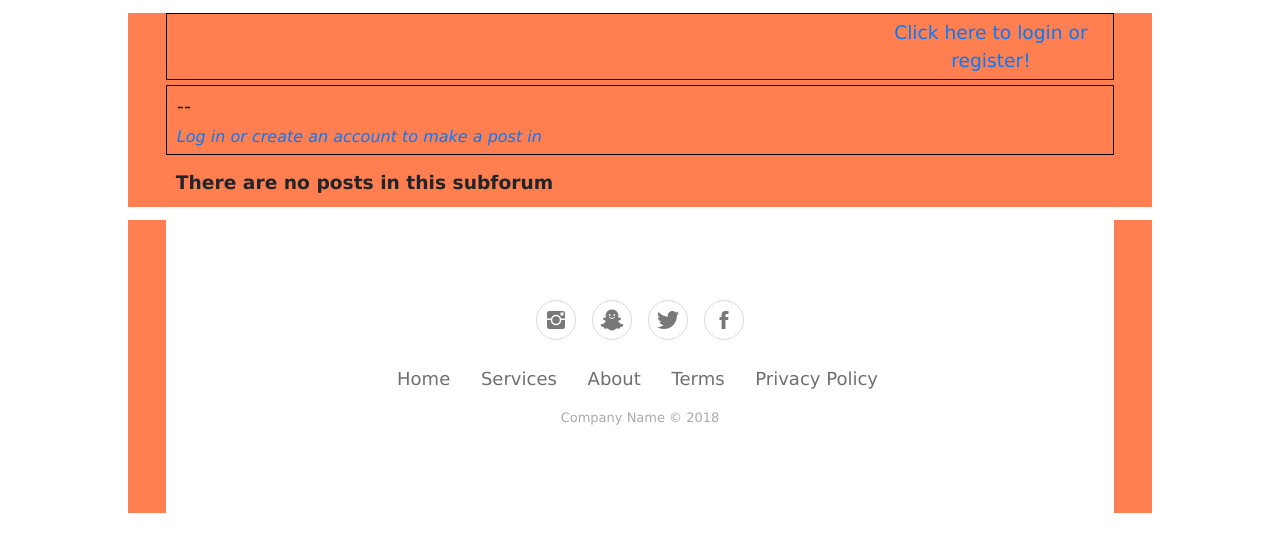
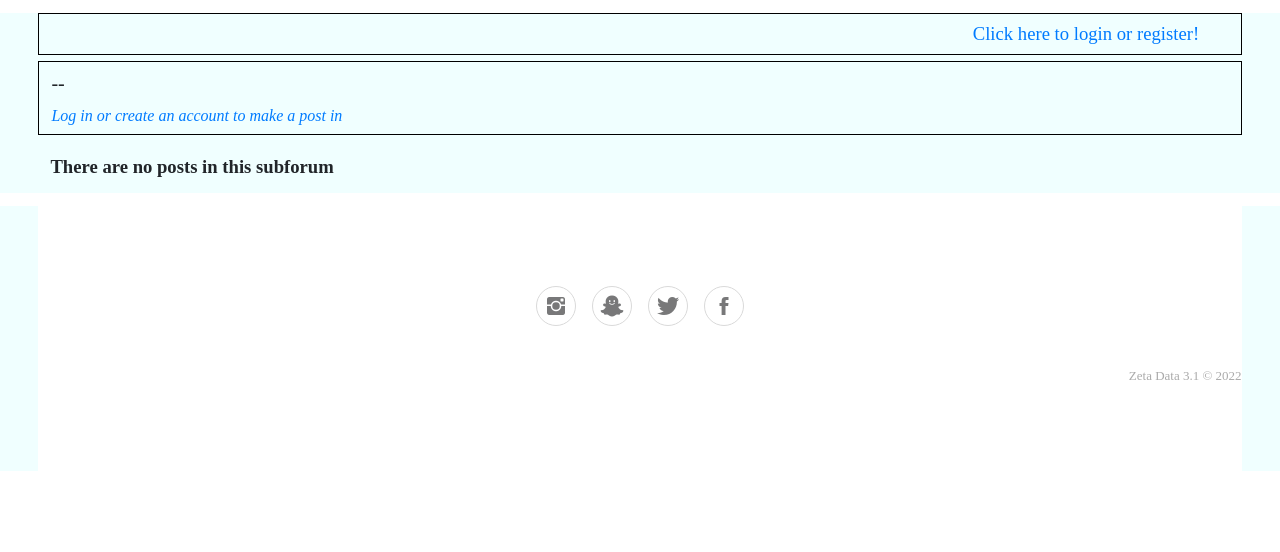
Before and after one commit to gamze-guzel/CircusCircus, a Python web app: template forum/templates/subforum.html in a window 1280 px wide. Shown: the top 552 px of the page. Run offline with Jinja, Linux system fonts and the light colour scheme; the template is opened without the code that fills it, so the values that code supplies are empty; some libraries are stand-ins or nearby versions.

Commit message:
formatting changes - background color/font

```diff
--- a/forum/static/style.css
+++ b/forum/static/style.css
@@ -1,5 +1,5 @@
 .page{
-	font-family: Verdana;
+	font-family: Montserrat;
 	font-style: normal;
 	font-size: 14pt;
 
@@ -7,12 +7,12 @@
 	margin-left: auto;
 	margin-right: auto;
 	margin-top: 1%;
-	width: 80%;
+	width: 100%;
 
 	padding-left: 3%;
 	padding-right: 3%;
 
-	background-color: coral;
+	background-color: #F0FFFF;
 
 }
 .header{
@@ -21,6 +21,8 @@
 	vertical-align: middle;
 	padding: 0.5%;
 	margin-bottom: none;
+
+	background-color: #F0FFFF;
 }
 .content{
 	margin-top: 0.5%;
@@ -68,7 +70,7 @@
 	font-weight: bold;
 }
 .subforumtitle{
-	color: blue;
+	color: gray;
 	font-size: 15pt;
 	font-weight: bold;
 }
@@ -247,7 +249,7 @@
 
 .footer-basic .copyright {
   margin-top:15px;
-  text-align:center;
+  text-align:right;
   font-size:13px;
   color:#aaa;
   margin-bottom:0;
--- a/forum/templates/footer.html
+++ b/forum/templates/footer.html
@@ -15,13 +15,13 @@
         <footer>
             <div class="social"><a href="#"><i class="icon ion-social-instagram"></i></a><a href="#"><i class="icon ion-social-snapchat"></i></a><a href="#"><i class="icon ion-social-twitter"></i></a><a href="#"><i class="icon ion-social-facebook"></i></a></div>
             <ul class="list-inline">
-                <li class="list-inline-item"><a href="#">Home</a></li>
-                <li class="list-inline-item"><a href="#">Services</a></li>
-                <li class="list-inline-item"><a href="#">About</a></li>
-                <li class="list-inline-item"><a href="#">Terms</a></li>
-                <li class="list-inline-item"><a href="#">Privacy Policy</a></li>
+<!--                <li class="list-inline-item"><a href="#">Home</a></li>-->
+<!--                <li class="list-inline-item"><a href="#">Services</a></li>-->
+<!--                <li class="list-inline-item"><a href="#">About</a></li>-->
+<!--                <li class="list-inline-item"><a href="#">Terms</a></li>-->
+<!--                <li class="list-inline-item"><a href="#">Privacy Policy</a></li>-->
             </ul>
-            <p class="copyright">Company Name © 2018</p>
+            <p class="copyright">Zeta Data 3.1 © 2022</p>
         </footer>
     </div>
     <script src="https://cdnjs.cloudflare.com/ajax/libs/jquery/3.2.1/jquery.min.js"></script>
```
